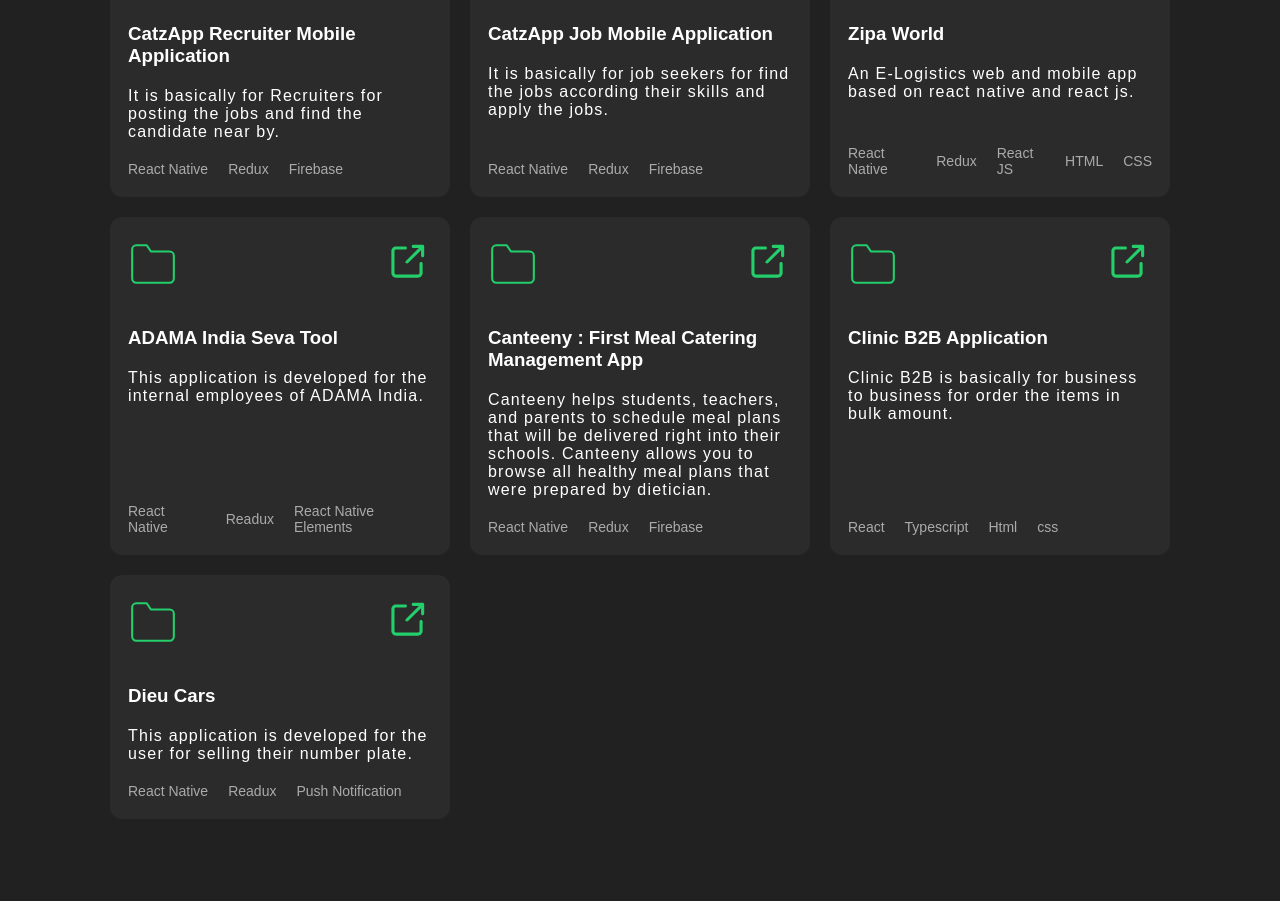
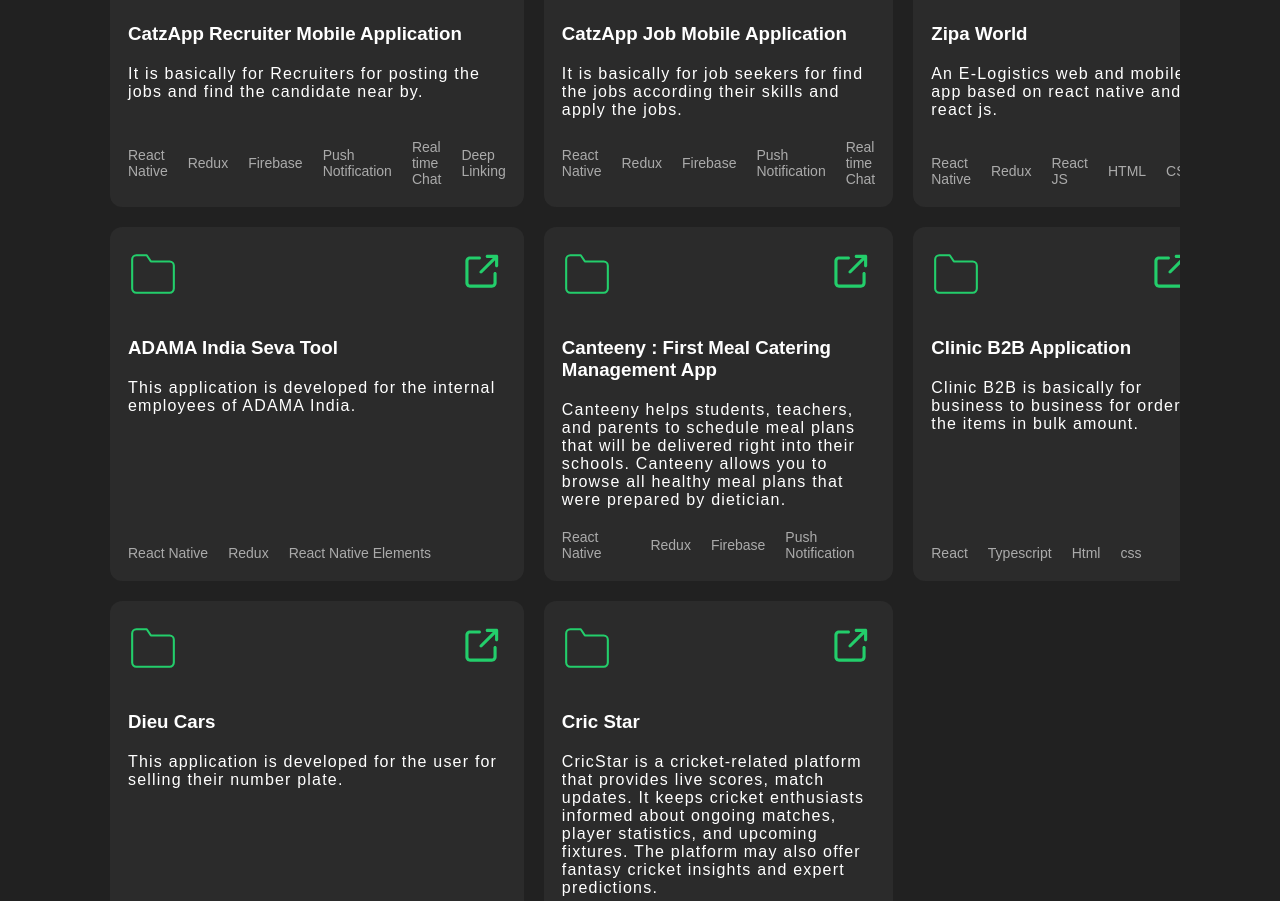
Before and after one commit to Ajaybisht13/newportfolio, a React (Create React App) app: page / in a window 1280 px wide. Shown: the part 1520-2421 px from the top of the page. Built offline with nearby package versions, Linux system fonts and the light colour scheme.

Commit message:
update code

```diff
--- a/src/components/Hero/Hero.js
+++ b/src/components/Hero/Hero.js
@@ -21,7 +21,7 @@
           <h3>React Native Developer</h3>
         </ScrollAnimation>
         <ScrollAnimation animateIn="fadeInUp" delay={0.6 * 1000}>
-          <p className="small-resume">4 Years of Experience</p>
+          <p className="small-resume">5 Years of Experience</p>
         </ScrollAnimation>
         <ScrollAnimation animateIn="fadeInUp" delay={0.8 * 1000}>
           <BrowserRouter>
--- a/src/components/Project/Project.js
+++ b/src/components/Project/Project.js
@@ -24,7 +24,16 @@
               <h3>CatzApp Recruiter Mobile Application</h3>
               <p> It is basically for Recruiters for posting the jobs and find the candidate near by. </p>
             </div>
-            <footer> <ul className="tech-list"> <li>React Native</li> <li>Redux</li> <li>Firebase</li> </ul> </footer>
+            <footer>
+              <ul className="tech-list">
+                <li>React Native</li>
+                <li>Redux</li>
+                <li>Firebase</li>
+                <li>Push Notification</li>
+                <li>Real time Chat</li>
+                <li>Deep Linking</li>
+              </ul>
+            </footer>
           </div>
         </ScrollAnimation>
 
@@ -50,6 +59,8 @@
                 <li>React Native</li>
                 <li>Redux</li>
                 <li>Firebase</li>
+                <li>Push Notification</li>
+                <li>Real time Chat</li>
               </ul>
             </footer>
           </div>
@@ -109,7 +120,7 @@
             <footer>
               <ul className="tech-list">
                 <li>React Native</li>
-                <li>Readux</li>
+                <li>Redux</li>
                 <li>React Native Elements</li>
               </ul>
             </footer>
@@ -141,6 +152,7 @@
                 <li>React Native</li>
                 <li>Redux</li>
                 <li>Firebase</li>
+                <li>Push Notification</li>
               </ul>
             </footer>
           </div>
@@ -192,8 +204,38 @@
             <footer>
               <ul className="tech-list">
                 <li>React Native</li>
-                <li>Readux</li>
+                <li>Redux</li>
                 <li>Push Notification</li>
+                <li>Firebase</li>
+                <li>Real time Chat</li>
+                <li>Deep Linking</li>
+              </ul>
+            </footer>
+          </div>
+        </ScrollAnimation>
+        <ScrollAnimation animateIn="flipInX">
+          <div className="project">
+            <header>
+              <svg width="50" xmlns="http://www.w3.org/2000/svg" role="img" viewBox="0 0 24 24" fill="none" stroke="#23ce6b " stroke-width="1" stroke-linecap="round" stroke-linejoin="round" ><title>Folder</title><path d="M22 19a2 2 0 0 1-2 2H4a2 2 0 0 1-2-2V5a2 2 0 0 1 2-2h5l2 3h9a2 2 0 0 1 2 2z"></path></svg>
+              <div className="project-links">
+                {/* <a href=" " target="_blank" rel="noreferrer">
+                  <img src={githubIcon} alt="Visit site" />
+                </a> */}
+                <a href="" target="_blank" rel="noreferrer">
+                  <img src={externalLink} alt="Visit site" />
+                </a>
+              </div>
+            </header>
+            <div className="body">
+              <h3>Cric Star</h3>
+              <p>CricStar is a cricket-related platform that provides live scores, match updates. It keeps cricket enthusiasts informed about ongoing matches, player statistics, and upcoming fixtures. The platform may also offer fantasy cricket insights and expert predictions.</p>
+            </div>
+            <footer>
+              <ul className="tech-list">
+                <li>React Native</li>
+                <li>Redux</li>
+                <li>Push Notification</li>
+                <li>Firebase</li>
               </ul>
             </footer>
           </div>
```
Also changed, not shown: 1 other file (tests, documents, lock files or other folders).
